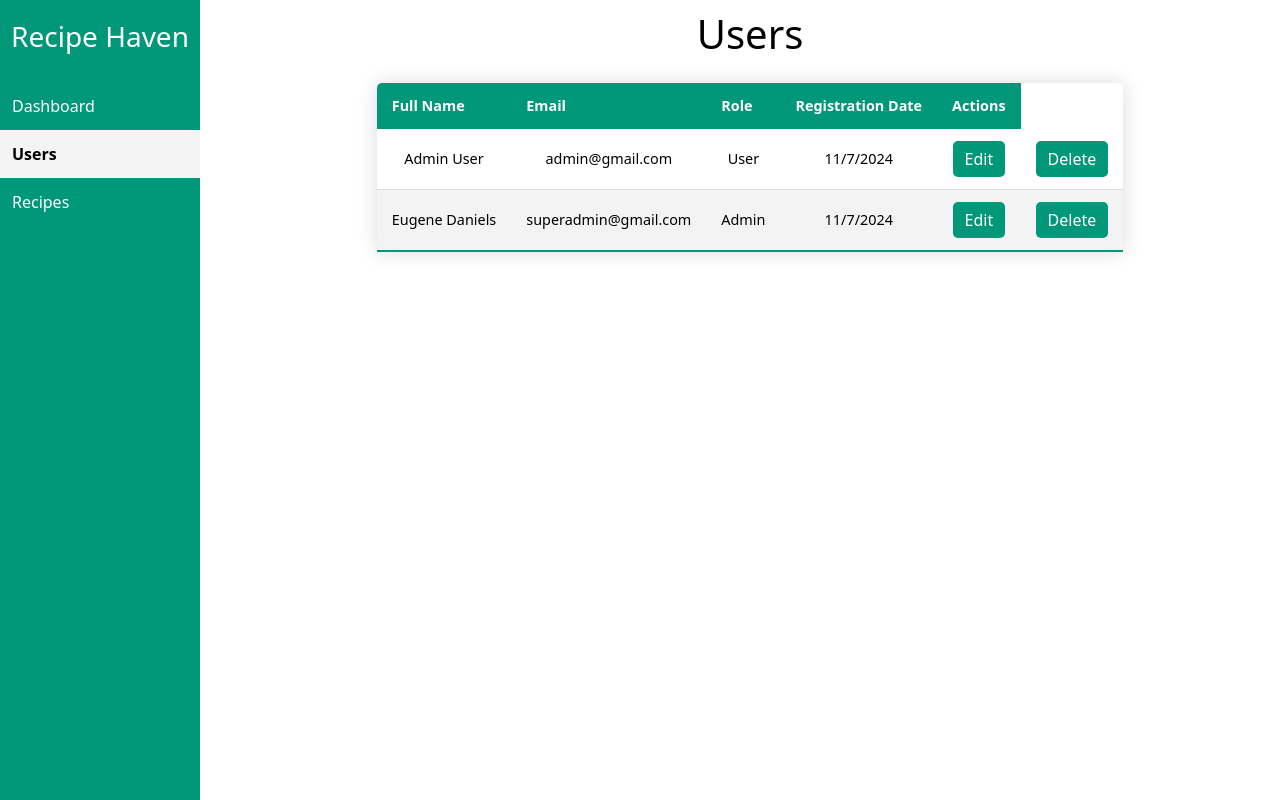
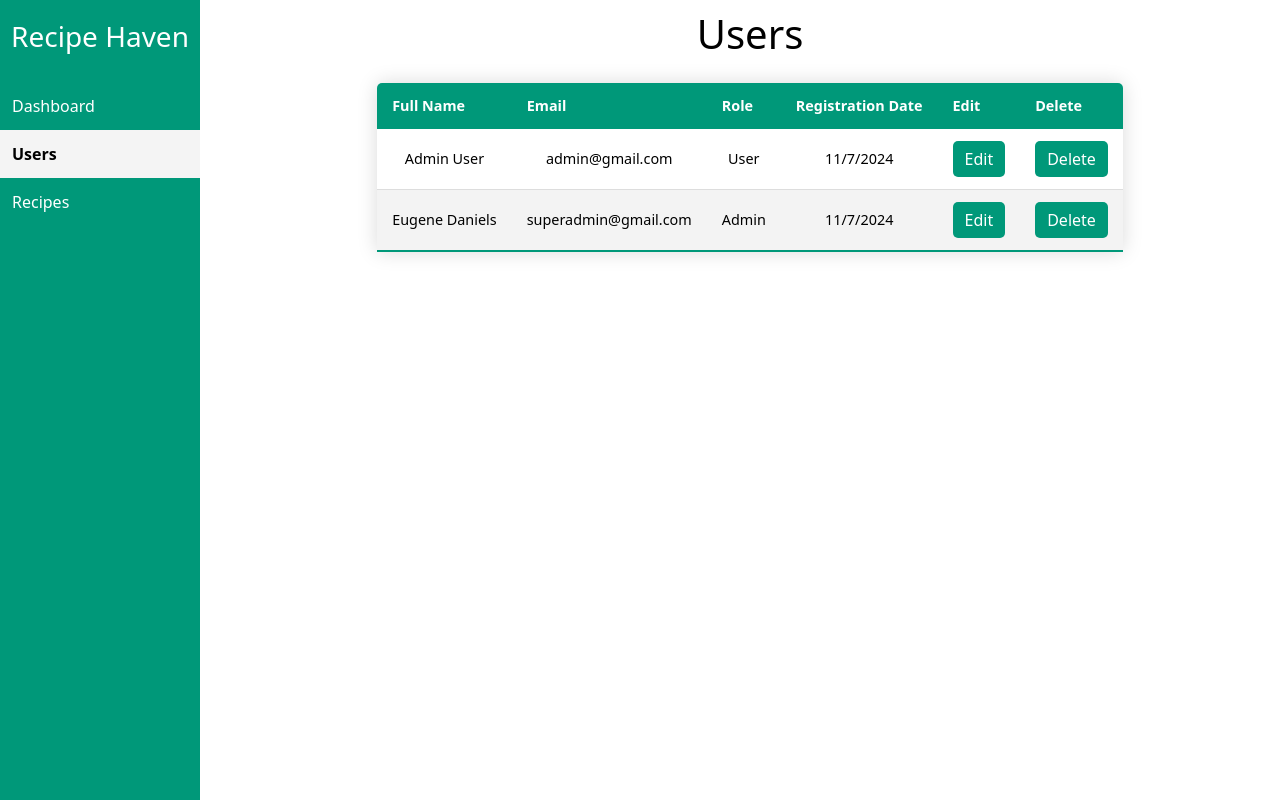
Before and after one commit to C-Ronny/Recipe-Haven, a PHP site: page /view/users.php in a window 1280 px wide. Run offline with PHP 8.4, Linux system fonts and the light colour scheme; data comes from the database, SQL or seed files in the repository; some libraries are stand-ins or nearby versions.

Commit message:
user table styling

```diff
--- a/view/users.php
+++ b/view/users.php
@@ -41,12 +41,13 @@
             <th>Email</th>
             <th>Role</th>
             <th>Registration Date</th>
-            <th>Actions</th>
+            <th>Edit</th>
+            <th>Delete</th>
           </tr>
         </thead>
 
         <tbody>
-            <!-- Rows will be populated dynamically by user_table.js -->
+            <!-- Rows will be populated dynamically -->
         </tbody>
       </table>
     </div>
```
